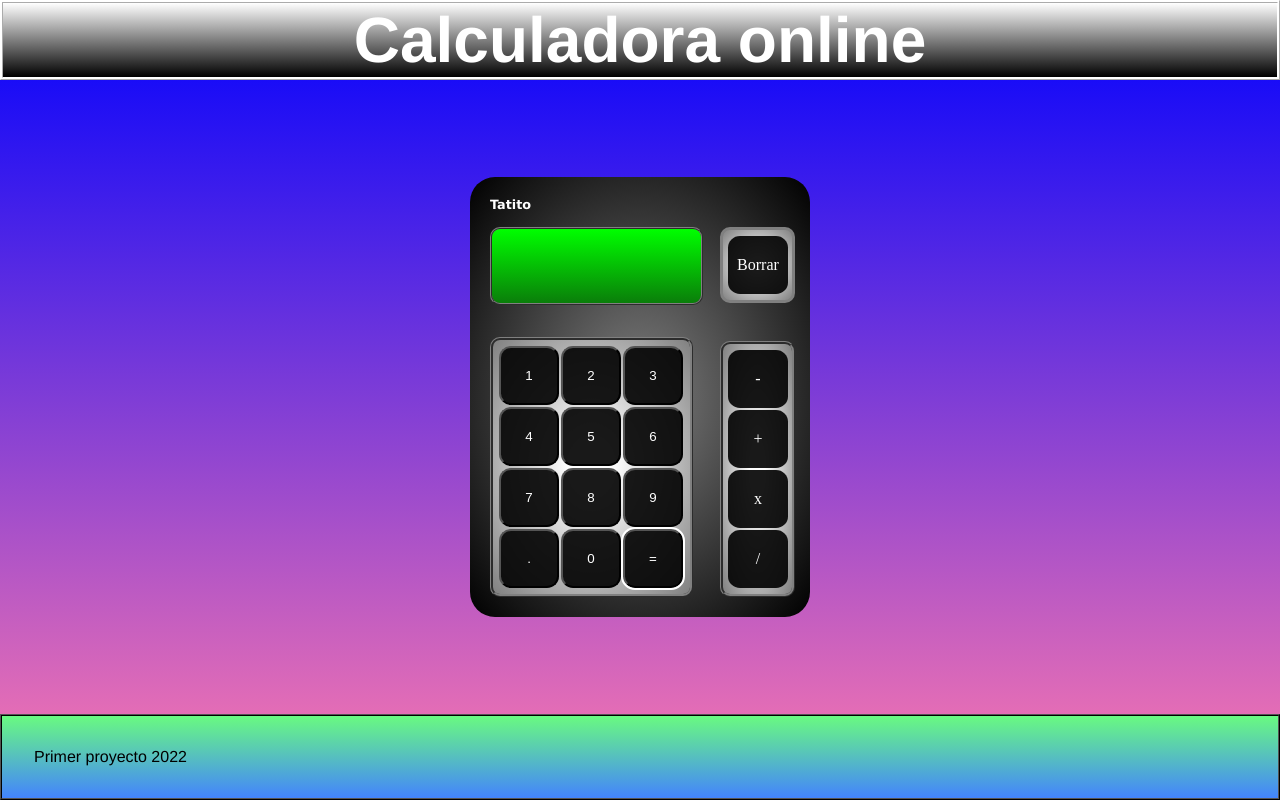
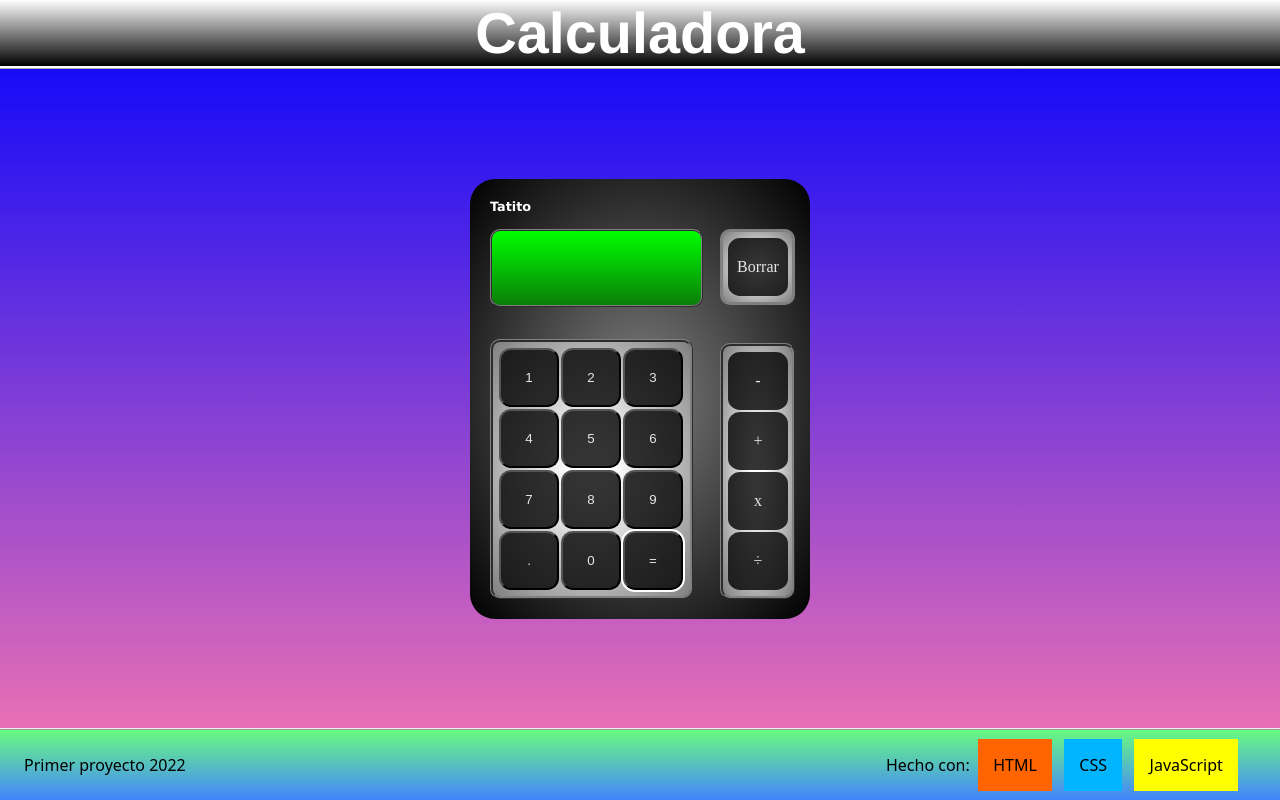
Before and after one commit to Diamond-Instinct/Proyecto-calculadora, a plain HTML site: page index.html in a window 1280 px wide. Drawn offline with Linux system fonts and the light colour scheme.

Commit message:
hecho con en footer, agregado faticon y pequeños arreglos

```diff
--- a/index.html
+++ b/index.html
@@ -1,13 +1,15 @@
 <!DOCTYPE html>
 <html lang="es">
 <head>
+
     <meta name="viewport" content="width=device-width, initial-scale=1.0">
-    <title>Calculadora Java</title>
+    <title>Calculadora</title>
     <link href="style.css" rel="stylesheet">
+    <link rel="icon" href="calculator 1.svg">
 </head>
 <body>
 <header>
-    <h1>Calculadora online</h1>
+    <h1>Calculadora</h1>
 </header>
 
 <div id="calculadora" class="contenedor-principal">
@@ -30,6 +32,7 @@
         <button class="tecla igual" onclick="resultado()" >=</button>
     </div>
 
+
     <div class="contenedor-borrar">
         <div class="tecla" onclick="borrar()" >Borrar</div>
     </div>
@@ -38,11 +41,18 @@
         <div class="tecla" onclick="restar()" >-</div>
         <div class="tecla" onclick="sumar()" >+</div>
         <div class="tecla" onclick="multiplicar()" >x</div>
-        <div class="tecla" onclick="dividir()" >/</div>
+        <div class="tecla" onclick="dividir()" >÷</div>
     </div>
 </div>
 
-<footer> Primer proyecto 2022 </footer>
+<footer> Primer proyecto 2022
+    <div>
+        Hecho con:
+        <span id="html">HTML</span>
+        <span id="css">CSS</span>
+        <span id="javascript">JavaScript</span>
+    </div>
+</footer>
 <script src="script.js"></script>
 </body>
 </html>
--- a/script.js
+++ b/script.js
@@ -55,5 +55,6 @@ function multiplicar() {
 }
 
 function resultado() {
-    document.getElementById("pantaya").innerHTML = eval(document.getElementById("pantaya").innerHTML);
+    /*document.getElementById("pantaya").innerHTML = eval(document.getElementById("pantaya").innerHTML);*/
+    pantaya.innerHTML == "" ? pantaya.innerHTML = "insertar numeros" : pantaya.innerHTML = eval(document.getElementById("pantaya").innerHTML);
 }
--- a/style.css
+++ b/style.css
@@ -1,5 +1,6 @@
 * {
     margin: 0;
+    padding: 0;
 }
 
 body {
@@ -11,9 +12,9 @@ body {
 }
 
 header {
-    font-size: 2em;
+    font-size: 1.8em;
     text-align: center;
-    border: ridge 3px white;
+    border-bottom: ridge 3px white;
     margin-bottom: auto;
     background-color: rgb(100, 148, 237);
     background: linear-gradient(white, black);
@@ -39,24 +40,24 @@ h2 {
 }
 
 .contenedor-principal:hover {
-    box-shadow: 0px 8px 5px 5px black;
+    box-shadow: 0px 5px 5px 5px black;
     transition: box-shadow .4s ease;
 }
 
 .pantalla {
     font-family: Calculator;
-    font-size: 40px;
+    font-size: 45px;
     border: ridge 2px gray;
     border-radius: 10px;
     width: 195px ;
     height: 60px;
     display: flex;
-    flex-wrap: wrap;
     position: absolute;
     top: 50px;
     padding: 7px;
     background: linear-gradient(lime,rgb(10, 126, 10));
     overflow-y: hidden;
+
 }
 
 .pantalla::-webkit-scrollbar {
@@ -97,20 +98,20 @@ h2 {
     border-radius: 20%;
     text-align: center;
     padding: 20px 0 ;
-    background-color: rgba(0, 0, 0, 0.9);
-    color: white;
+    background-color: rgba(0, 0, 0, 0.8);
+    color: rgb(230, 230, 230);
     margin: 1px;
     cursor: pointer;
 }
 
 .tecla:hover {
-    background-color: rgba(0, 0, 0, 0.75);
-    outline: solid 2px rgba(255, 255, 255, 0.5);
-    box-shadow: 0px 5px 10px 2px rgba(0, 255, 255, 0.8)
+    outline: solid 3px rgba(255, 255, 255, 0.5);
+    box-shadow: 0px 5px 10px 2px rgba(0, 255, 255, 0.8);
 }
 
 .tecla:active {
     background-color: black;
+    color: rgba(255, 255, 255, .6)
 }
 
 .igual {
@@ -124,16 +125,42 @@ h2 {
     width: 65px;
     display: flex;
     flex-wrap: wrap;
-    position:absolute;
+    position: absolute;
     bottom: 20px;
     right: 15px;
     padding: 5px 0 5px 4px;
 }
 
 footer {
-    padding: 2rem;
+    padding: 1.5rem;
     background: linear-gradient(rgb(105, 250, 129), #4384fd);
     margin-top: auto;
-    border: ridge 2px black;
-    font-family: 'Franklin Gothic Medium', 'Arial Narrow', Arial, sans-serif;
+    border-top: ridge 2px;
+    font-family: system-ui, -apple-system, BlinkMacSystemFont, 'Segoe UI', Roboto, Oxygen, Ubuntu, Cantarell, 'Open Sans', 'Helvetica Neue', sans-serif;
 }
+
+footer div {
+    border-radius: 25px;
+    width: 30vw;
+    float: right;
+    text-align: center;
+}
+
+footer div span {
+    padding: 4%;
+    margin: 1%;
+}
+span:hover {
+    box-shadow: 2px 5px 5px;
+}
+
+#html {
+    background-color: rgb(255, 100, 0);
+}
+#css {
+    background-color: rgb(0,181,253)
+
+}
+#javascript {
+    background-color: rgba(255, 255, 0);
+}
```
Also changed, not shown: imagenes/calculator 1.svg (added).
